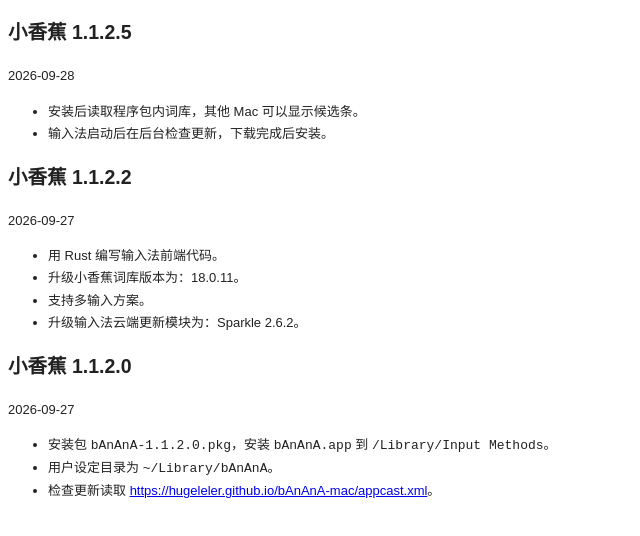
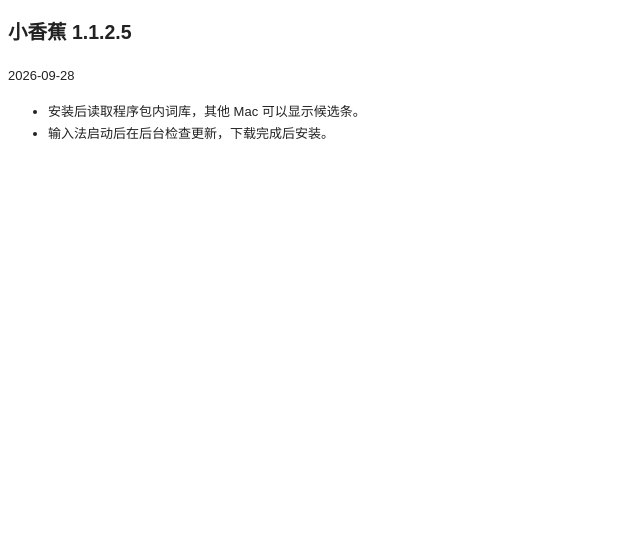
Before and after one commit to hugeleler/bAnAnA-mac, a plain HTML site: page changelog.html in a window 1280 px wide. Shown: the whole page, without its empty margins (0-640 px from the left). Drawn offline with Linux system fonts and the light colour scheme.

Commit message:
Drop deleted 1.1.2.2 and 1.1.2.0 notes

```diff
--- a/changelog.html
+++ b/changelog.html
@@ -12,21 +12,6 @@
 <li>安装后读取程序包内词库，其他 Mac 可以显示候选条。</li>
 <li>输入法启动后在后台检查更新，下载完成后安装。</li>
 </ul>
-<h2>小香蕉 1.1.2.2</h2>
-<p>2026-09-27</p>
-<ul>
-<li>用 Rust 编写输入法前端代码。</li>
-<li>升级小香蕉词库版本为：18.0.11。</li>
-<li>支持多输入方案。</li>
-<li>升级输入法云端更新模块为：Sparkle 2.6.2。</li>
-</ul>
-<h2>小香蕉 1.1.2.0</h2>
-<p>2026-09-27</p>
-<ul>
-<li>安装包 <code>bAnAnA-1.1.2.0.pkg</code>，安装 <code>bAnAnA.app</code> 到 <code>/Library/Input Methods</code>。</li>
-<li>用户设定目录为 <code>~/Library/bAnAnA</code>。</li>
-<li>检查更新读取 <a href="https://hugeleler.github.io/bAnAnA-mac/appcast.xml">https://hugeleler.github.io/bAnAnA-mac/appcast.xml</a>。</li>
-</ul>
 </div>
 </body>
 </html>
```
